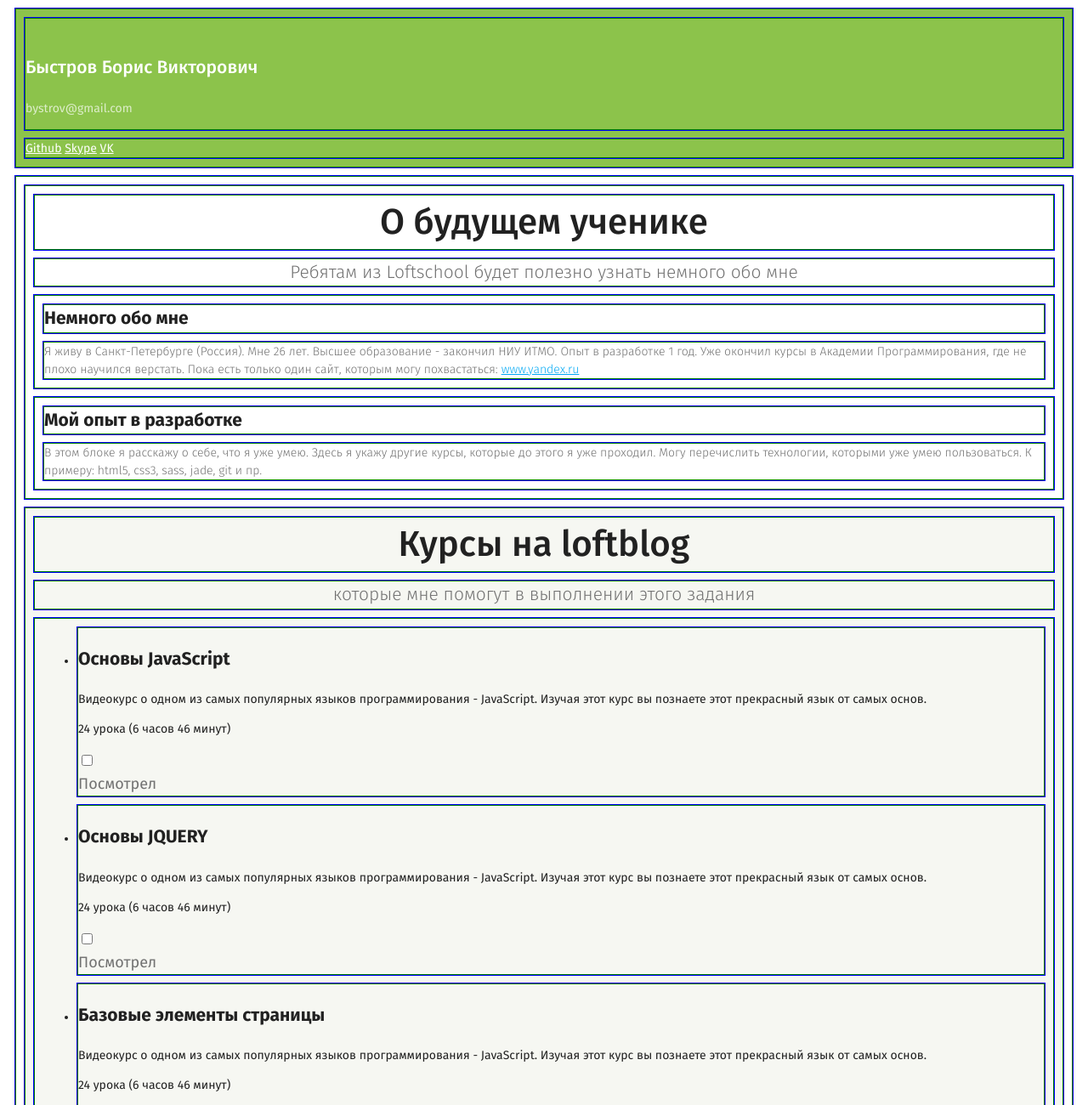
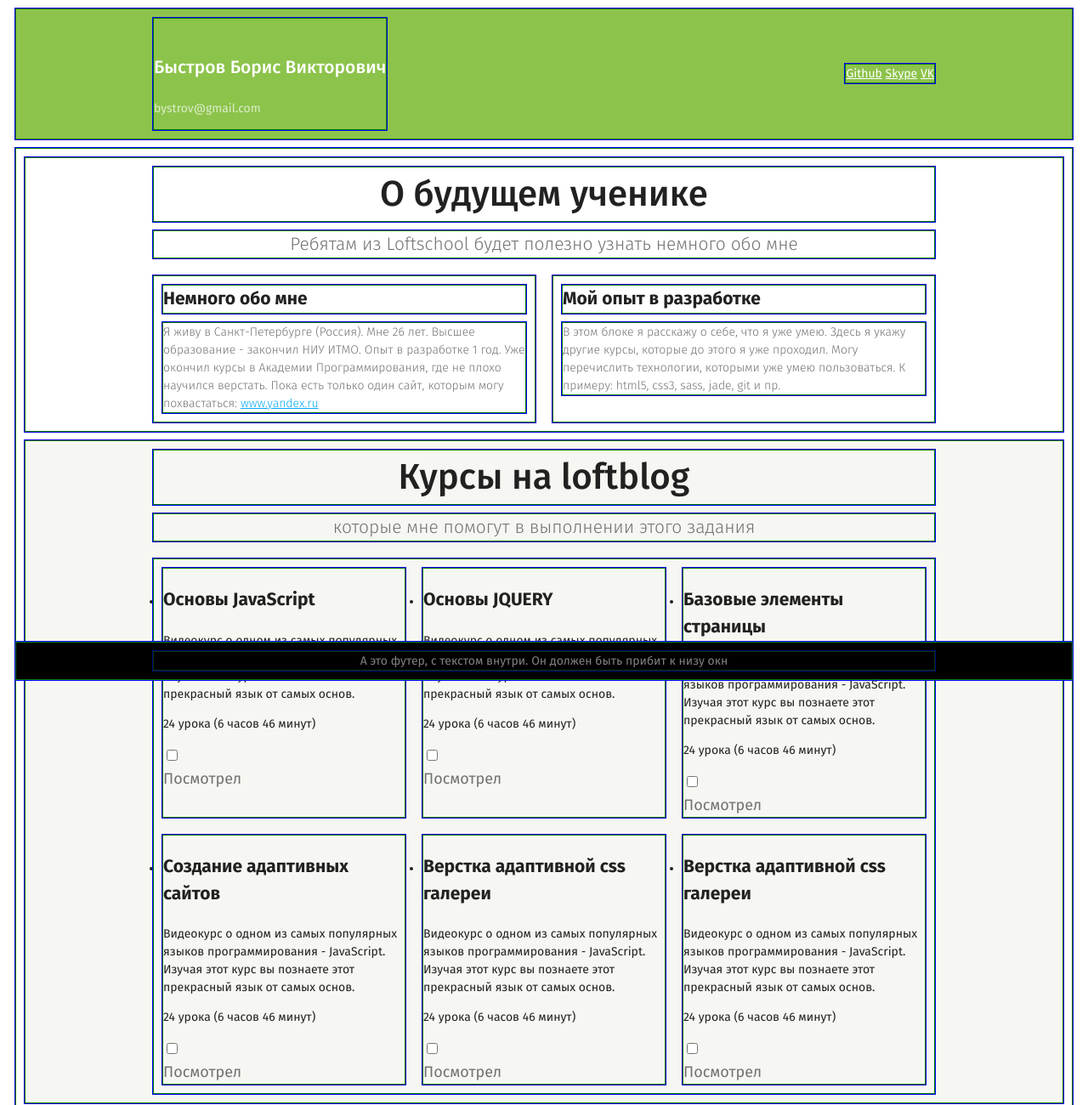
Before and after one commit to PetrischakMaxim/LessonTest, a plain HTML site: page index.html in a window 1280 px wide. Shown: the top 1300 px of the page at 85% size. Drawn offline with Linux system fonts and the light colour scheme.

Commit message:
Basic layout

```diff
--- a/css/style.css
+++ b/css/style.css
@@ -1,10 +1,21 @@
  /* Common */
+ * {
+     box-sizing: border-box
+ }
+
+
  body {
      background: #fff;
      font-size: 14px;
      line-height: 1.5;
      font-family: 'Fira Sans', 'Tahoma', sans-serif;
      color: #212121;
+ }
+
+ .container {
+     margin: 0 auto;
+     width: 960px;
+     padding: 0 10px;
  }
 
  /* на сл занятие */
@@ -18,6 +29,11 @@
  .header {
      background: #8cc34b;
      color: #fff;
+ }
+ .header-inner {
+     display: flex;
+     justify-content: space-between;
+     align-items: center;
  }
 
  .user-name {
@@ -47,11 +63,19 @@
      font-size: 21px;
      font-weight: 300;
  }
+ .section-inner {
+     display: flex;
+ }
 
  /* About section */
 
  .about {
      background: #fff;
+ }
+ .about-me {
+     flex: 1 1 50%;
+     width: 475px;
+
  }
 
  .about-title {
@@ -72,6 +96,15 @@
  .courses {
      background: #f6f7f2;
  }
+ .courses-list {
+     display: inline-flex;
+     flex-wrap: wrap;
+     justify-content: center;
+     padding: 0;
+ }
+ .course-item {
+     flex: 1 1 30%;
+ }
  .course-name {
      font-size: 21px;
  }
@@ -88,6 +121,8 @@
  /* Footer */
  .footer {
      background: #000;
+     position: sticky;
+     bottom: 0;
  }
  .copyright {
      text-align: center;
--- a/index.html
+++ b/index.html
@@ -16,7 +16,9 @@
 <body>
     <!-- Header -->
     <header class="header line">
-
+        <div class="container">
+            <!-- Flex обертка -->
+            <div class="header-inner">
                 <div class="user-block line">
                     <img src="images/user.jpg" alt="">
                     <p class="user-name">Быстров Борис Викторович</p>
@@ -28,22 +30,29 @@
                     <a href="#" class="social-icon icon-skype" title="skype">Skype</a>
                     <a href="#" class="social-icon icon-vk" title="vk">VK</a>
                 </nav>
+            </div>
+        </div>
 
     </header>
     <!-- End header -->
     <!-- Main -->
     <main class="main line">
         <section class="about line ">
+            <div class="container">
                 <h2 class="section-title line">О будущем ученике</h2>
                 <p class="section-subtitle line">Ребятам из Loftschool будет полезно узнать немного обо мне</p>
+                <!-- Flex обертка -->
+                <div class="section-inner">
                     <article class="about-me line">
                         <h3 class="about-title line">
                             Немного обо мне
                         </h3>
                         <p class="about-info line">
-                    Я живу в Санкт-Петербурге (Россия). Мне 26 лет. Высшее образование - закончил НИУ ИТМО. Опыт в
+                            Я живу в Санкт-Петербурге (Россия). Мне 26 лет. Высшее образование - закончил НИУ ИТМО.
+                            Опыт в
                             разработке 1 год. Уже
-                    окончил курсы в Академии Программирования, где не плохо научился верстать. Пока есть только один
+                            окончил курсы в Академии Программирования, где не плохо научился верстать. Пока есть только
+                            один
                             сайт, которым могу
                             похвастаться:
                             <a href="#" title="www.yandex.ru">www.yandex.ru</a>
@@ -54,22 +63,33 @@
                             Мой опыт в разработке
                         </h3>
                         <p class="about-info line">
-                    В этом блоке я расскажу о себе, что я уже умею. Здесь я укажу другие курсы, которые до этого я уже
+                            В этом блоке я расскажу о себе, что я уже умею. Здесь я укажу другие курсы, которые до
+                            этого я
+                            уже
                             проходил. Могу
-                    перечислить технологии, которыми уже умею пользоваться. К примеру: html5, css3, sass, jade, git и
+                            перечислить технологии, которыми уже умею пользоваться. К примеру: html5, css3, sass, jade,
+                            git
+                            и
                             пр.
                         </p>
                     </article>
+                </div>
+
+
+            </div>
+
         </section>
 
         <section class="courses line">
+            <div class="container">
                 <h2 class="section-title line">Курсы на loftblog</h2>
                 <p class="section-subtitle line">которые мне помогут в выполнении этого задания</p>
                 <ul class="courses-list line">
                     <!-- JS course -->
                     <li class="course-item item-js line">
                         <h3 class="course-name">Основы JavaScript</h3>
-                    <p class="couser-descr">Видеокурс о одном из самых популярных языков программирования - JavaScript.
+                        <p class="couser-descr">Видеокурс о одном из самых популярных языков программирования -
+                            JavaScript.
                             Изучая этот курс вы
                             познаете этот прекрасный язык от самых основ.
                         </p>
@@ -84,7 +104,8 @@
                     <!-- JQ -->
                     <li class="course-item item-jq line">
                         <h3 class="course-name">Основы JQUERY</h3>
-                    <p class="couser-descr">Видеокурс о одном из самых популярных языков программирования - JavaScript.
+                        <p class="couser-descr">Видеокурс о одном из самых популярных языков программирования -
+                            JavaScript.
                             Изучая этот курс вы
                             познаете этот прекрасный язык от самых основ.
                         </p>
@@ -99,7 +120,8 @@
 
                     <li class="course-item item-basic line">
                         <h3 class="course-name">Базовые элементы страницы</h3>
-                    <p class="couser-descr">Видеокурс о одном из самых популярных языков программирования - JavaScript.
+                        <p class="couser-descr">Видеокурс о одном из самых популярных языков программирования -
+                            JavaScript.
                             Изучая этот курс вы
                             познаете этот прекрасный язык от самых основ.
                         </p>
@@ -114,7 +136,8 @@
 
                     <li class="course-item item-adaptive line">
                         <h3 class="course-name">Создание адаптивных сайтов</h3>
-                    <p class="couser-descr">Видеокурс о одном из самых популярных языков программирования - JavaScript.
+                        <p class="couser-descr">Видеокурс о одном из самых популярных языков программирования -
+                            JavaScript.
                             Изучая этот курс вы
                             познаете этот прекрасный язык от самых основ.
                         </p>
@@ -129,7 +152,8 @@
 
                     <li class="course-item item-buttons line">
                         <h3 class="course-name">Верстка адаптивной css галереи</h3>
-                    <p class="couser-descr">Видеокурс о одном из самых популярных языков программирования - JavaScript.
+                        <p class="couser-descr">Видеокурс о одном из самых популярных языков программирования -
+                            JavaScript.
                             Изучая этот курс вы
                             познаете этот прекрасный язык от самых основ.
                         </p>
@@ -144,7 +168,8 @@
 
                     <li class="course-item item-gallery line">
                         <h3 class="course-name">Верстка адаптивной css галереи</h3>
-                    <p class="couser-descr">Видеокурс о одном из самых популярных языков программирования - JavaScript.
+                        <p class="couser-descr">Видеокурс о одном из самых популярных языков программирования -
+                            JavaScript.
                             Изучая этот курс вы
                             познаете этот прекрасный язык от самых основ.
                         </p>
@@ -158,13 +183,17 @@
                     </li>
 
                 </ul>
+            </div>
+
         </section>
 
     </main>
     <!-- End Main -->
     <!-- Footer -->
     <footer class="footer line ">
+        <div class="container">
             <div class="copyright line">А это футер, с текстом внутри. Он должен быть прибит к низу окн</div>
+        </div>
     </footer>
     <!-- End Footer -->
 </body>
```
Lines whose indentation alone changed are shown as unchanged.
